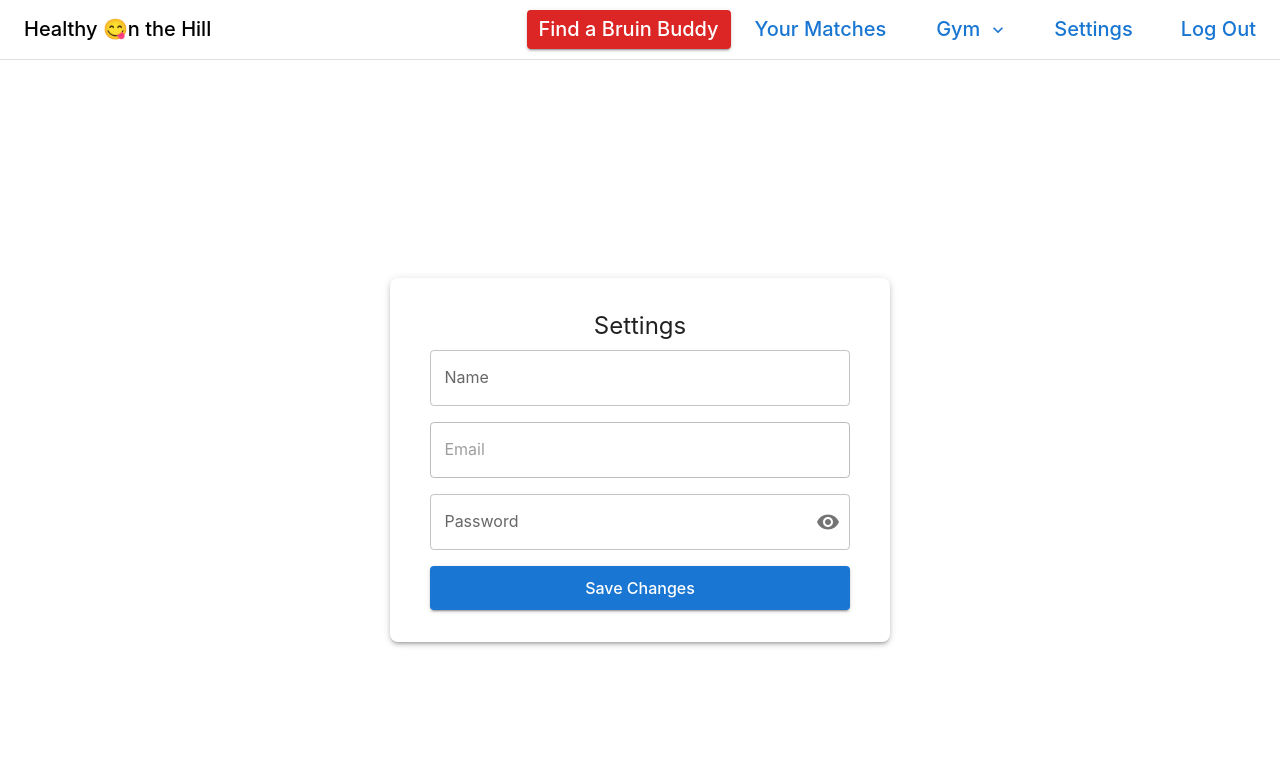
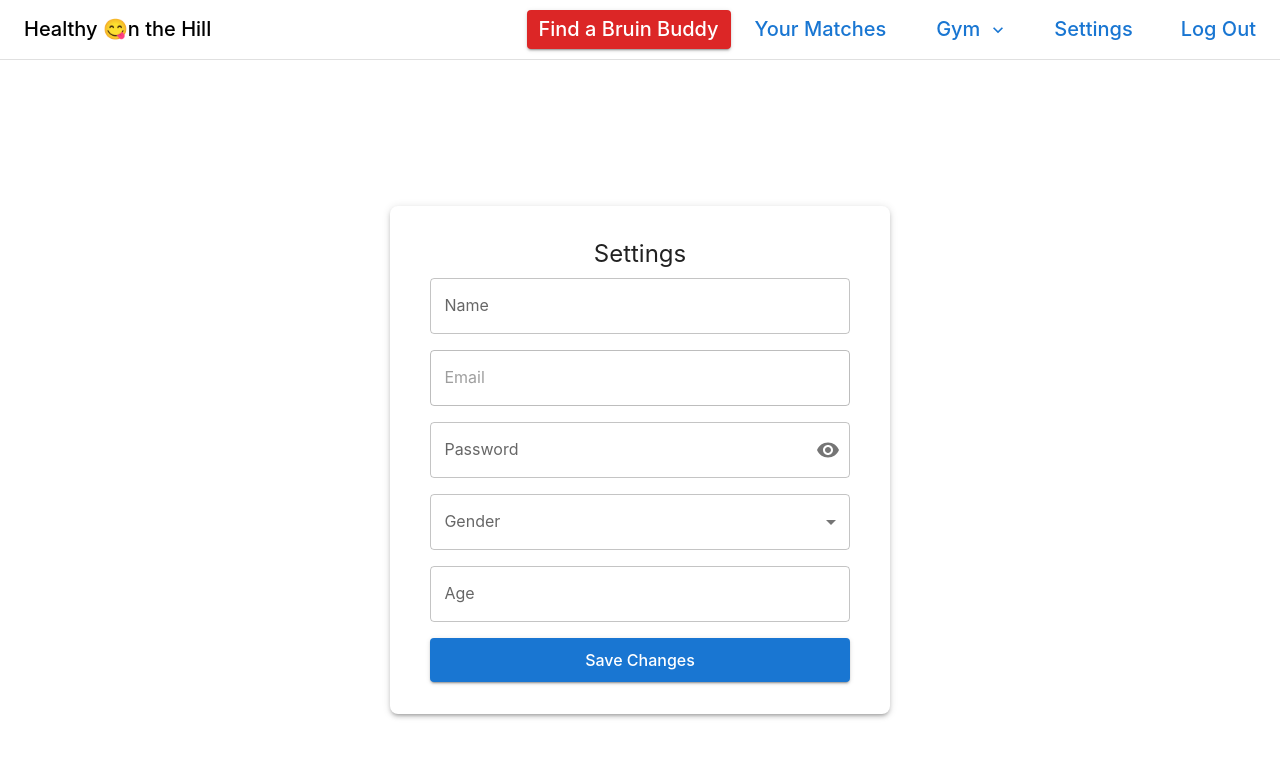
Before and after one commit to sveld03/cs35l_project, a React (Create React App) app in the folder healthyonthehill/: page /settings in a window 1280 px wide. Shown: the top 758 px of the page. Built offline with nearby package versions, Linux system fonts and the light colour scheme; no server answers; sample sign-in values are in the browser's storage; the HTML template or start-up script is replaced by a standard one.

Commit message:
updated settings page to connect to new backend

```diff
--- a/healthyonthehill/src/pages/Settings.js
+++ b/healthyonthehill/src/pages/Settings.js
@@ -11,26 +11,32 @@ import IconButton from '@mui/material/IconButton';
 import InputAdornment from '@mui/material/InputAdornment';
 import Visibility from '@mui/icons-material/Visibility';
 import VisibilityOff from '@mui/icons-material/VisibilityOff';
+import MenuItem from '@mui/material/MenuItem';
+import Select from '@mui/material/Select';
+import FormControl from '@mui/material/FormControl';
+import InputLabel from '@mui/material/InputLabel';
 
 const Settings = () => {
-    const theme = useTheme(); // Access theme for dynamic colors
+    const theme = useTheme();
     const [snackbarOpen, setSnackbarOpen] = useState(false);
     const [snackbarMessage, setSnackbarMessage] = useState('');
     const [name, setName] = useState('');
     const [email, setEmail] = useState('');
     const [password, setPassword] = useState('');
     const [showPassword, setShowPassword] = useState(false);
+    const [gender, setGender] = useState('');
+    const [age, setAge] = useState('');
 
     useEffect(() => {
         const fetchAccount = async () => {
             try {
                 const token = localStorage.getItem('token');
-                const response = await fetch('http://localhost:5032/getAccount', {
+                const response = await fetch('http://localhost:4000/api/users/auth/getAccount', {
+                    method: 'POST',
                     headers: {
                         Authorization: `Bearer ${token}`,
                     },
                 });
-
                 if (!response.ok) {
                     throw new Error('Failed to fetch account details');
                 }
@@ -38,6 +44,8 @@ const Settings = () => {
                 const data = await response.json();
                 setName(data.name);
                 setEmail(data.email);
+                setGender(data.gender || ''); // Set the gender if available
+                setAge(data.age || ''); // Set the age if available
             } catch (error) {
                 console.error(error.message);
                 setSnackbarMessage('Error fetching account details.');
@@ -56,45 +64,28 @@ const Settings = () => {
     const handleSaveChanges = async () => {
         try {
             const token = localStorage.getItem('token');
-            const response = await fetch('http://localhost:5032/getAccount', {
-                headers: {
-                    Authorization: `Bearer ${token}`,
-                },
-            });
-
-            if (!response.ok) {
-                throw new Error('Failed to fetch current account details');
-            }
-
-            const currentData = await response.json();
-
-            const updatedFields = {};
-            if (name && name !== currentData.name) updatedFields.name = name;
-            if (password && password !== '') updatedFields.password = password;
-
-            if (Object.keys(updatedFields).length === 0) {
-                setSnackbarMessage('No changes to update.');
-                setSnackbarOpen(true);
-                return;
-            }
-
-            const updateResponse = await fetch('http://localhost:5032/updateAccount', {
-                method: 'PUT',
+            const response = await fetch('http://localhost:4000/api/users/auth/updateAccount', {
+                method: 'POST',
                 headers: {
                     'Content-Type': 'application/json',
                     Authorization: `Bearer ${token}`,
                 },
-                body: JSON.stringify(updatedFields),
+                body: JSON.stringify({
+                    name: name || undefined,
+                    password: password || undefined,
+                    gender: gender || undefined,
+                    age: age || undefined,
+                }),
             });
 
-            if (!updateResponse.ok) {
+            if (!response.ok) {
                 throw new Error('Failed to update account');
             }
 
-            const updateData = await updateResponse.json();
+            const updateData = await response.json();
             setSnackbarMessage(updateData.message);
             setSnackbarOpen(true);
-            setPassword('');
+            setPassword('');  // Clear the password field after saving
         } catch (error) {
             console.error(error.message);
             setSnackbarMessage('Error updating account details.');
@@ -117,7 +108,7 @@ const Settings = () => {
                 justifyContent="center"
                 alignItems="center"
                 minHeight="100vh"
-                bgcolor={theme.palette.background.default} // Use theme background
+                bgcolor={theme.palette.background.default}
                 padding={2}
             >
                 <Box
@@ -125,8 +116,8 @@ const Settings = () => {
                     flexDirection="column"
                     alignItems="center"
                     width={{ xs: '90%', sm: '60%', md: '40%' }}
-                    bgcolor={theme.palette.background.paper} // Use theme paper background
-                    color={theme.palette.text.primary} // Adjust text color dynamically
+                    bgcolor={theme.palette.background.paper}
+                    color={theme.palette.text.primary}
                     boxShadow={3}
                     padding={4}
                     borderRadius={2}
@@ -180,6 +171,33 @@ const Settings = () => {
                         </Grid>
 
                         <Grid item xs={12}>
+                            <FormControl fullWidth variant="outlined">
+                                <InputLabel>Gender</InputLabel>
+                                <Select
+                                    value={gender}
+                                    onChange={(e) => setGender(e.target.value)}
+                                    label="Gender"
+                                >
+                                    <MenuItem value="Male">Male</MenuItem>
+                                    <MenuItem value="Female">Female</MenuItem>
+                                    <MenuItem value="Transgender">Transgender</MenuItem>
+                                    <MenuItem value="Non-binary">Non-binary</MenuItem>
+                                    <MenuItem value="Prefer not to disclose">Prefer not to disclose</MenuItem>
+                                </Select>
+                            </FormControl>
+                        </Grid>
+
+                        <Grid item xs={12}>
+                            <TextField
+                                fullWidth
+                                label="Age"
+                                variant="outlined"
+                                value={age}
+                                onChange={(e) => setAge(e.target.value)}
+                            />
+                        </Grid>
+
+                        <Grid item xs={12}>
                             <Button
                                 fullWidth
                                 variant="contained"
```
